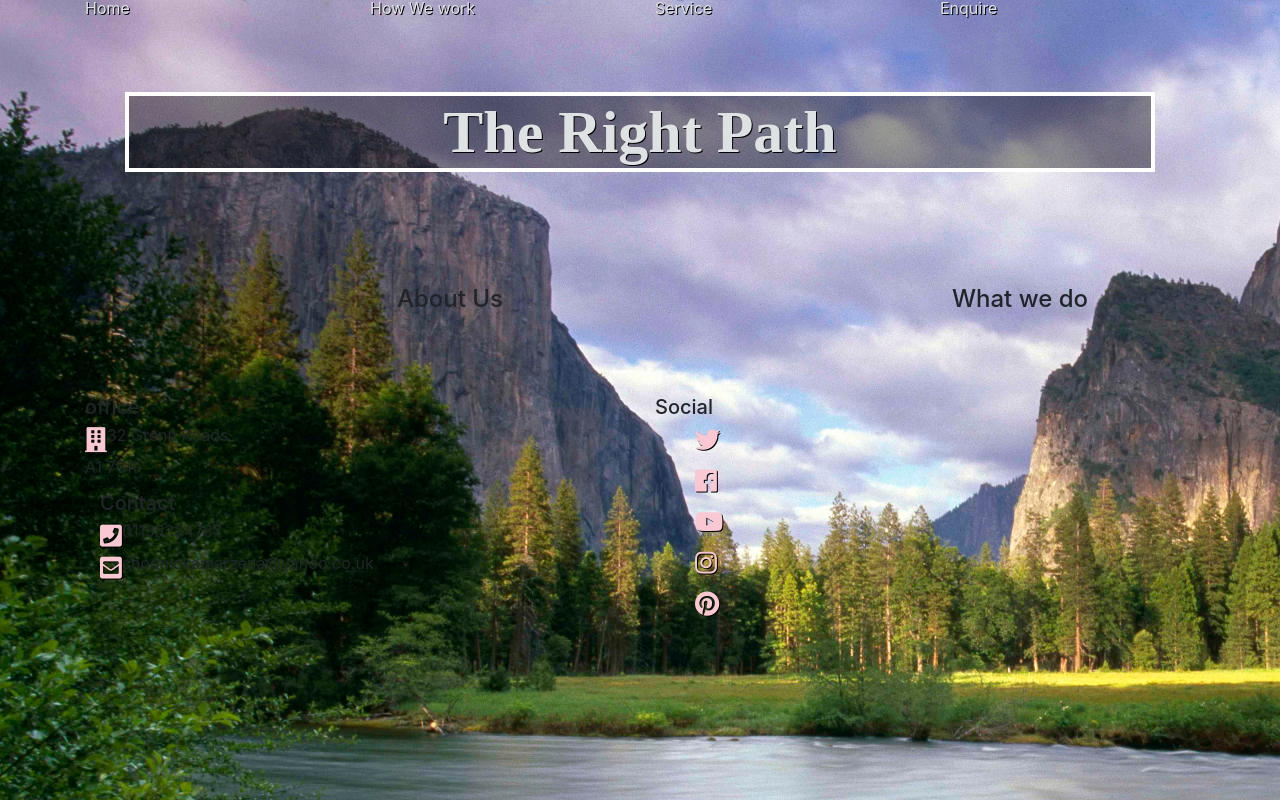
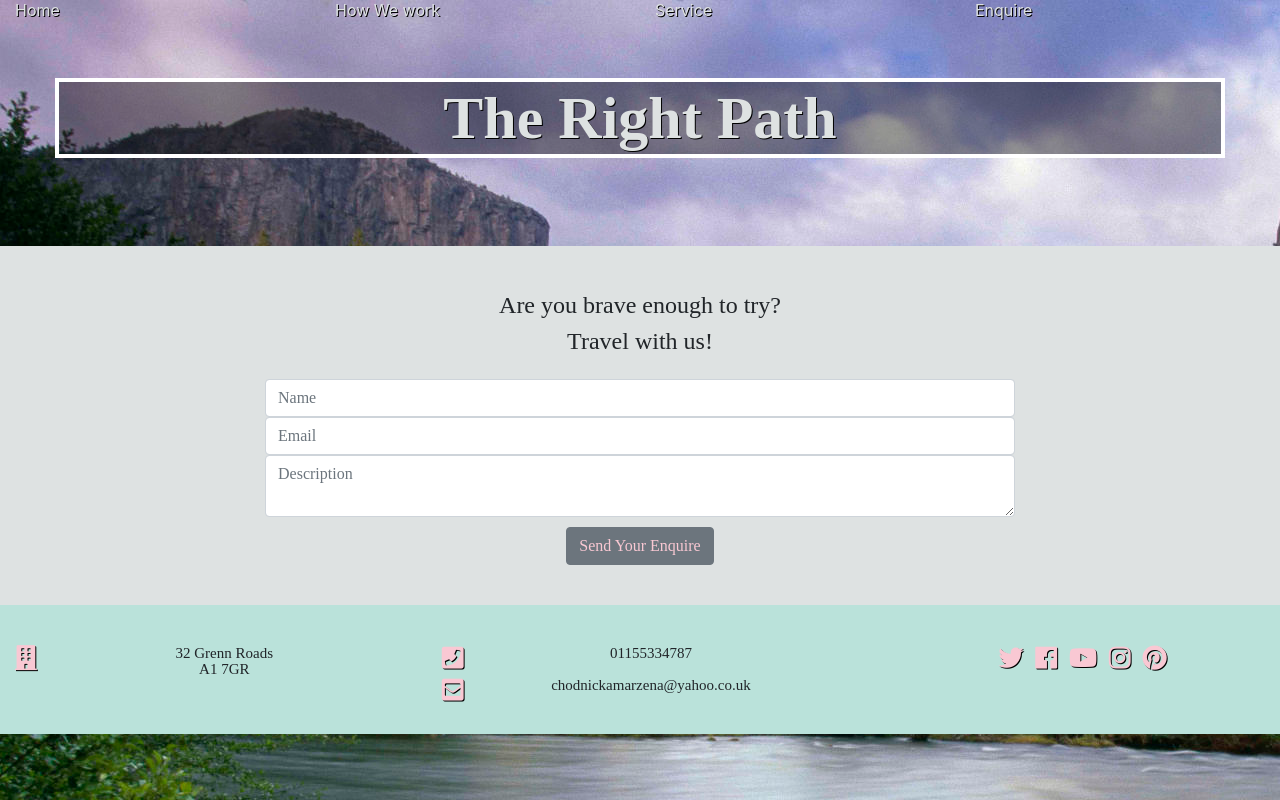
Before and after one commit to MarzDell/travel-website, a plain HTML site: page Enquire.html in a window 1280 px wide. Drawn offline with nearby package versions, Linux system fonts and the light colour scheme; a web font is replaced by a local one.

Commit message:
addingEnquirePage

```diff
--- a/Enquire.html
+++ b/Enquire.html
@@ -13,79 +13,76 @@
 </head>
 
 <body>
-    <header class='container'>
+    <header class='container-fluid'>
         <div class="row">
-            <div class="col">
-                <a href='Home-Page.html'>
-                    <p>Home</p>
+            <div class="col-xs-6 col-sm-3">
+                <a href='Home-Page.html' class='hvr-pulse'>
+                    <span>Home</span>
                 </a>
             </div>
-            <div class="col">
-                <a href='HowWeWork.html'>
-                    <p>How We work</p>
+            <div class="colcol-xs-6 col-sm-3">
+                <a href='HowWeWork.html' class='hvr-pulse'>
+                    <span>How We work</span>
                 </a>
             </div>
-            <div class="col">
-                <a href='Services.html'>
-                    <p>Service</p>
+            <div class="col-xs-6 col-sm-3">
+                <a href='Services.html' class='hvr-pulse'>
+                    <span>Service</span>
                 </a>
             </div>
-            <div class="col">
-                <a href='Enquire.html'>
-                    <p>Enquire</p>
+            <div class="col-xs-6 col-sm-3">
+                <a href='Enquire.html' class='hvr-pulse'>
+                    <span>Enquire</span>
                 </a>
             </div>
 
         </div>
         <div class="row">
-            <div class="col-12">
+            <div class="col">
                 <a href='Home-Page.html'>
                     <h1>The Right Path</h1>
                 </a>
             </div>
         </div>
-
-
+    </header>
+    <section class='container-fluid bg-color'>
+        <div class="row">
+            <div class="col heading">
+                <h4>Are you brave enough to try?</h4>
+                <h4>Travel with us!</h4>
+                <div class="center-form">
+                    <form>
+                        <input type="text" name="name" id='fullname' class='form-control' placeholder='Name' required/>
+                        <input type='email' name="email" id='emailaddress' class='form-control' placeholder='Email' required/>
+                        <textarea name="Description" id='Description' class='form-control' placeholder='Description' required></textarea>
+                        <div class="form-row text-center">
+                            <div class="col">
+                                <button type='submit' class='btn btn-secondary'>Send Your Enquire</button>
+                            </div>
+                    </form>
+                    </div>
+                </div>
             </div>
 
+    </section>
 
-    </header>
-    <section class='container'>
-        <div class="row">
-            <div class="col-8">
-                <h4>About Us</h4>
-                <p></p>
+    <footer class='container-fluid bg-color-footer text'>
+        <div class="row ">
+            <div class="col-sm-4">
+
+                <div class="contact">
+                    <div class="key">
+                        <i class='fas fa-building' aria-hidden='true'></i>
                     </div>
-            <div class="col-4">
-                <h4>What we do</h4>
+                    <div class="value">
+                        <p>32 Grenn Roads <br/>A1 7GR</p>
 
                     </div>
                 </div>
-
-
-
-
-    </section>
-
-    <footer class='container'>
-        <div class="row">
-            <div class="col-sm">
-                <h5>office</h5>
-            <div class="contact">
-            <div class="key">
-                <i class='fas fa-building' aria-hidden='true'></i>
-
             </div>
 
-            <div class="value">
-                 <p>32 Grenn Roads</p>
-                <p>A1 7GR</p>
+            <div class="col-sm-4 ">
 
-
-            </div>
-            </div>
-            <div class="col-sm">
-                <h5>Contact</h5>
                 <div class="contact">
                     <div class="key">
                         <i class="fas fa-phone-square" aria-hidden='true'></i>
@@ -93,19 +90,20 @@
                     <div class="valeu">
                         <p>01155334787</p>
                     </div>
-            </div>
-            <div class="contact">
+
                     <div class="key">
                         <i class="fas fa-envelope-square" aria-hidden='true'></i>
                     </div>
-            <div class="value">chodnickamarzena@yahoo.co.uk</div>
+                    <div class="value">
+                        <p>chodnickamarzena@yahoo.co.uk</p>
                     </div>
                 </div>
             </div>
+            <br>
 
-            <div class="col-sm">
-                <div class="social uppercase">
-                    <h5>Social</h5>
+            <div class="col-sm-4">
+                <div class="social ">
+
                     <ul class='social-link'>
                         <li class='social-list-items'>
                             <a target='_blank' href='#'>
@@ -114,8 +112,8 @@
                             <span class='sr-only'>Twitter</span>
                         </a>
                         </li>
-                </ul>
-                 <ul class='social-link'>
+
+
                         <li class='social-list-items'>
                             <a target='_blank' href='#'>
                             <i class='fab fa-facebook' aria-hidden='true'></i>
@@ -123,8 +121,8 @@
                             <span class='sr-only'>Facebook</span>
                         </a>
                         </li>
-                </ul>
-                 <ul class='social-link'>
+
+
                         <li class='social-list-items'>
                             <a target='_blank' href='#'>
                             <i class='fab fa-youtube' aria-hidden='true'></i>
@@ -132,17 +130,15 @@
                             <span class='sr-only'>YouTube</span>
                         </a>
                         </li>
-                </ul>
-                 <ul class='social-link'>
-                   <li class='social-list-items'>
+
+                        <li class='social-list-items '>
                             <a target='_blank' href='#'>
                             <i class='fab fa-instagram' aria-hidden='true'></i>
 
                             <span class='sr-only'>Instagram</span>
                         </a>
                         </li>
-                </ul>
-                 <ul class='social-link'>
+
                         <li class='social-list-items'>
                             <a target='_blank' href='#'>
                             <i class='fab fa-pinterest' aria-hidden='true'></i>
@@ -154,8 +150,11 @@
 
                 </div>
             </div>
+        </div>
+    </footer>
 
-    </footer>
+
+
 </body>
 
 </html>
--- a/assets/css/style.css
+++ b/assets/css/style.css
@@ -188,3 +188,31 @@ footer {
     float: left;
 
 }
+
+
+/*-----------enquire---*/
+.heading{
+    font-family: 'Slabo 27', serif;
+    font-weight: 400;
+    margin-top: 20px;
+    margin-bottom: 15px;
+
+}
+.center-form{
+    margin:0 auto;
+    padding-top: 15px;
+    max-width: 60%;
+}
+
+button[type='submit']{
+    margin-top:10px;
+    color:#F9C8D3;
+
+}
+
+button[type='submit']:hover{
+    background-color: #504679;
+}
+
+
+/*------- ------*/
```
Also changed, not shown: HowWeWork.html (+81 -51 lines), Services.html (+81 -51 lines). Lines whose indentation alone changed are shown as unchanged.
